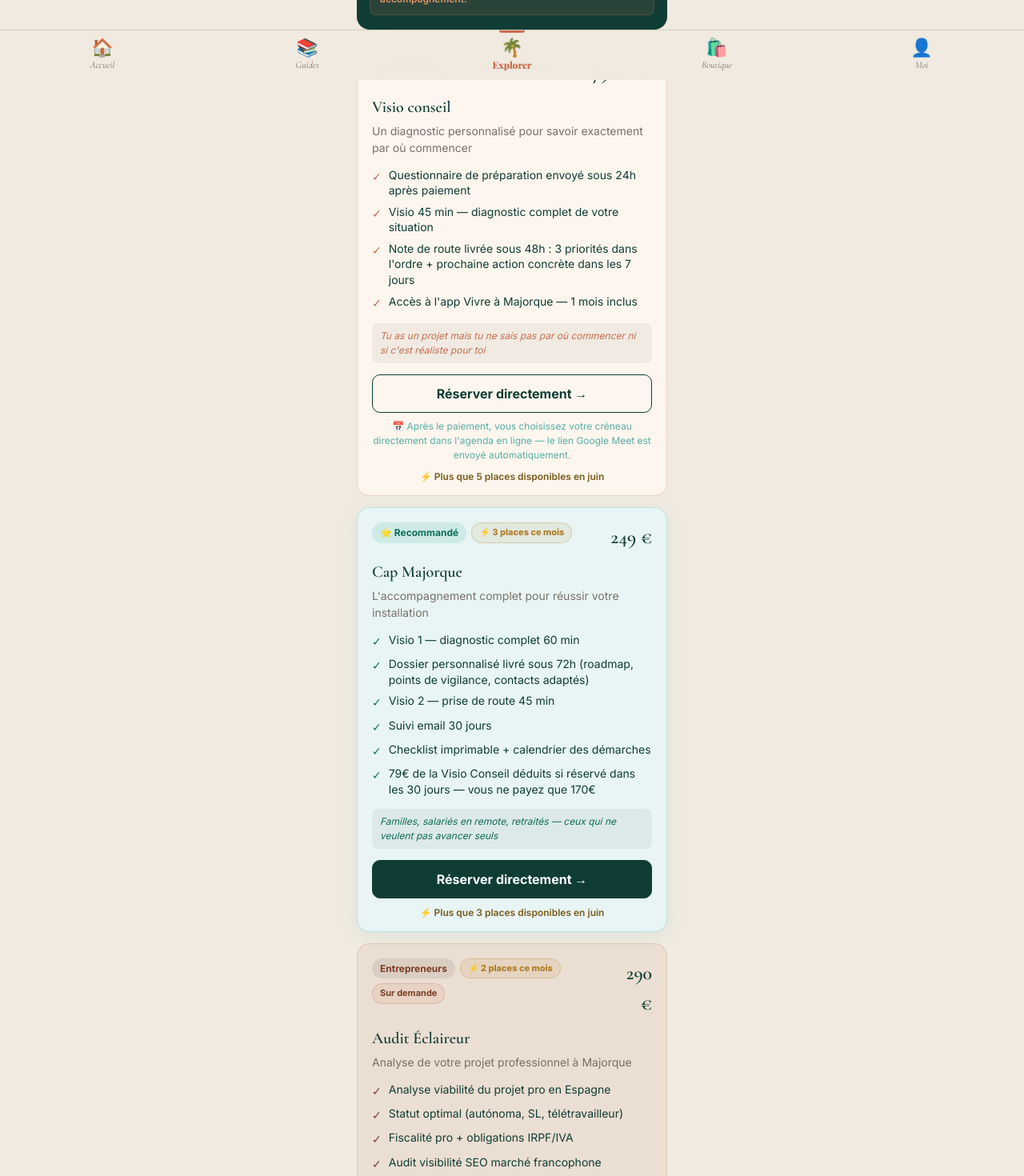
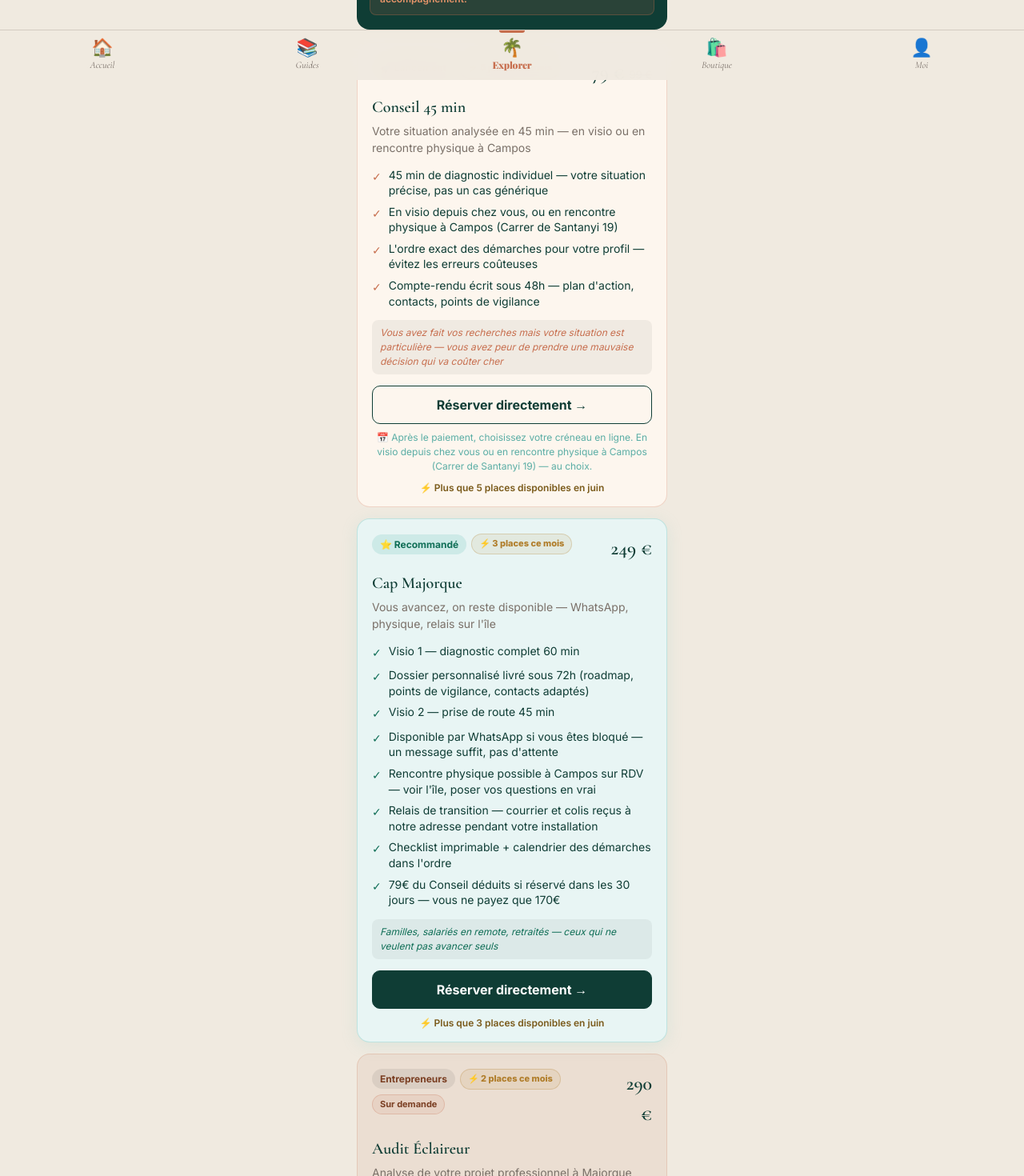
Before and after one commit to Vivreamajorque/vivre-a-majorque, a React (Vite) app: page /app/explorer/accompagnements in a window 1280 px wide. Shown: the part 700-2170 px from the top of the page at 80% size. Built offline with nearby package versions, Linux system fonts and the light colour scheme; sample sign-in values are in the browser's storage; a web font is replaced by a local one.

Commit message:
feat(offres): Conseil 45min visio/physique + WhatsApp + point ancrage Campos + suppression suivi email

```diff
--- a/src/pages/Accompagnements.jsx
+++ b/src/pages/Accompagnements.jsx
@@ -25,23 +25,23 @@ const OFFRES = [
   {
     id: 'visio',
     label: '🚀 Lancement',
-    titre: 'Visio conseil',
+    titre: 'Conseil 45 min',
     prix: '79 €',
     prixBarre: '99 €',
-    accroche: 'Un diagnostic personnalisé pour savoir exactement par où commencer',
+    accroche: 'Votre situation analysée en 45 min — en visio ou en rencontre physique à Campos',
     couleur: '#FDF6EE',
     border: 'rgba(199,110,78,0.25)',
     textAccent: '#C76E4E',
     highlight: false,
     lancement: true,
     inclus: [
-      { ok: true,  texte: 'Questionnaire de préparation envoyé sous 24h après paiement' },
-      { ok: true,  texte: 'Visio 45 min — diagnostic complet de votre situation' },
-      { ok: true,  texte: 'Note de route livrée sous 48h : 3 priorités dans l\'ordre + prochaine action concrète dans les 7 jours' },
-      { ok: true,  texte: 'Accès à l\'app Vivre à Majorque — 1 mois inclus' },
+      { ok: true,  texte: '45 min de diagnostic individuel — votre situation précise, pas un cas générique' },
+      { ok: true,  texte: 'En visio depuis chez vous, ou en rencontre physique à Campos (Carrer de Santanyi 19)' },
+      { ok: true,  texte: 'L\'ordre exact des démarches pour votre profil — évitez les erreurs coûteuses' },
+      { ok: true,  texte: 'Compte-rendu écrit sous 48h — plan d\'action, contacts, points de vigilance' },
     ],
-    pour: 'Tu as un projet mais tu ne sais pas par où commencer ni si c\'est réaliste pour toi',
-    sujet: 'Demande Visio Conseil — 79€ lancement',
+    pour: 'Vous avez fait vos recherches mais votre situation est particulière — vous avez peur de prendre une mauvaise décision qui va coûter cher',
+    sujet: 'Demande Conseil 45 min — 79€ lancement',
     stripeUrl: 'https://buy.stripe.com/bJeaEW1CYcSd8By0Zf6AM0J',
     prequalification: false,
   },
@@ -50,7 +50,7 @@ const OFFRES = [
     label: '⭐ Recommandé',
     titre: 'Cap Majorque',
     prix: '249 €',
-    accroche: 'L\'accompagnement complet pour réussir votre installation',
+    accroche: 'Vous avancez, on reste disponible — WhatsApp, physique, relais sur l\'île',
     couleur: '#E8F5F4',
     border: 'rgba(126,200,192,0.4)',
     textAccent: '#0F6E56',
@@ -59,9 +59,11 @@ const OFFRES = [
       { ok: true, texte: 'Visio 1 — diagnostic complet 60 min' },
       { ok: true, texte: 'Dossier personnalisé livré sous 72h (roadmap, points de vigilance, contacts adaptés)' },
       { ok: true, texte: 'Visio 2 — prise de route 45 min' },
-      { ok: true, texte: 'Suivi email 30 jours' },
-      { ok: true, texte: 'Checklist imprimable + calendrier des démarches' },
-      { ok: true, texte: '79€ de la Visio Conseil déduits si réservé dans les 30 jours — vous ne payez que 170€' },
+      { ok: true, texte: 'Disponible par WhatsApp si vous êtes bloqué — un message suffit, pas d\'attente' },
+      { ok: true, texte: 'Rencontre physique possible à Campos sur RDV — voir l\'île, poser vos questions en vrai' },
+      { ok: true, texte: 'Relais de transition — courrier et colis reçus à notre adresse pendant votre installation' },
+      { ok: true, texte: 'Checklist imprimable + calendrier des démarches dans l\'ordre' },
+      { ok: true, texte: '79€ du Conseil déduits si réservé dans les 30 jours — vous ne payez que 170€' },
     ],
     pour: 'Familles, salariés en remote, retraités — ceux qui ne veulent pas avancer seuls',
     sujet: 'Demande Cap Majorque — 249€',
@@ -79,11 +81,13 @@ const OFFRES = [
     textAccent: '#7a3e22',
     highlight: false,
     inclus: [
-      { ok: true, texte: 'Analyse viabilité du projet pro en Espagne' },
-      { ok: true, texte: 'Statut optimal (autónoma, SL, télétravailleur)' },
-      { ok: true, texte: 'Fiscalité pro + obligations IRPF/IVA' },
-      { ok: true, texte: 'Audit visibilité SEO marché francophone' },
-      { ok: true, texte: '79€ de la Visio Conseil déduits si réservé dans les 30 jours — vous ne payez que 211€' },
+      { ok: true, texte: 'Analyse viabilité du projet professionnel en Espagne — chiffres réels' },
+      { ok: true, texte: 'Statut optimal identifié — autónoma, SL, télétravailleur détaché' },
+      { ok: true, texte: 'Fiscalité pro détaillée — IRPF, IVA, obligations trimestrielles' },
+      { ok: true, texte: 'Disponible par WhatsApp pendant votre lancement — un message si vous bloquez' },
+      { ok: true, texte: 'Rencontre physique possible à Campos — voir l\'île, poser vos questions en vrai' },
+      { ok: true, texte: 'Relais de transition — courrier et colis reçus à notre adresse (Carrer de Santanyi 19, Campos)' },
+      { ok: true, texte: '79€ du Conseil déduits si réservé dans les 30 jours — vous ne payez que 211€' },
     ],
     pour: 'Entrepreneurs, indépendants, créateurs d\'activité à Majorque',
     sujet: 'Demande Audit Éclaireur — 290€',
@@ -105,9 +109,9 @@ const OFFRES = [
       { ok: true, texte: 'Tout le Cap Majorque (2 visios + dossier)' },
       { ok: true, texte: 'Tout l\'Audit Éclaireur (pro + fiscal + SEO)' },
       { ok: true, texte: 'Dossier unique fusionné — vie perso + projet pro' },
-      { ok: true, texte: 'Suivi email 60 jours (au lieu de 30)' },
+      { ok: true, texte: 'Disponible par WhatsApp pendant toute la durée — vie perso + lancement pro' },
       { ok: true, texte: 'Économie de 90 € vs achats séparés' },
-      { ok: true, texte: '79€ de la Visio Conseil déduits si réservé dans les 30 jours — vous ne payez que 370€' },
+      { ok: true, texte: '79€ du Conseil déduits si réservé dans les 30 jours — vous ne payez que 370€' },
     ],
     pour: 'Entrepreneurs qui déménagent leur vie ET leur activité à Majorque',
     sujet: 'Demande Installation Intégrale — 449€',
@@ -139,7 +143,7 @@ const FAQS = [
   },
   {
     q: "Et si j'ai encore des questions après la visio ?",
-    a: "La note de route livrée sous 48h répond à 90% des questions qui émergent juste après. Si vous souhaitez un suivi plus long — 30 jours d'email inclus, deux visios, dossier complet — c'est le Cap Majorque à 249€. Si votre projet est professionnel, l'Audit Éclaireur à 290€ couvre la partie activité.",
+    a: "La note de route livrée sous 48h répond à 90% des questions qui émergent juste après. Si vous souhaitez un suivi plus long — disponibilité WhatsApp + point d'ancrage à Campos, deux sessions, dossier complet — c'est le Cap Majorque à 249€. Si votre projet est professionnel, l'Audit Éclaireur à 290€ couvre la partie activité.",
   },
 ]
 
@@ -374,7 +378,7 @@ function OffreCard({ offre, onPrequalify }) {
             color: '#5AADA5', marginTop: 8, lineHeight: 1.5,
             fontFamily: 'var(--font-corps)',
           }}>
-            📅 Après le paiement, vous choisissez votre créneau directement dans l'agenda en ligne — le lien Google Meet est envoyé automatiquement.
+            📅 Après le paiement, choisissez votre créneau en ligne. En visio depuis chez vous ou en rencontre physique à Campos (Carrer de Santanyi 19) — au choix.
           </p>
         )}
 
@@ -468,8 +472,8 @@ export default function Accompagnements() {
         {[
           { num: '1', titre: 'Vous laissez votre email', detail: 'Accès gratuit à l\'app — guides, simulateurs, cockpit d\'installation', couleur: 'rgba(90,173,165,0.3)' },
           { num: '2', titre: 'Abonnement app (optionnel)', detail: '9,90€ le 1er mois — accès à tous les guides premium et l\'annuaire pro', couleur: 'rgba(90,173,165,0.2)' },
-          { num: '3', titre: 'Visio Conseil — 79€', detail: '45 min pour clarifier votre projet, 3 priorités concrètes + compte-rendu écrit', couleur: 'rgba(199,110,78,0.35)' },
-          { num: '4', titre: 'Accompagnement — si vous continuez', detail: 'Dans les 30 jours : les 79€ de la Visio sont déduits de votre accompagnement', couleur: 'rgba(199,110,78,0.2)' },
+          { num: '3', titre: 'Conseil 45 min — 79€', detail: 'En visio ou à Campos en vrai — votre situation analysée, 3 priorités + compte-rendu écrit', couleur: 'rgba(199,110,78,0.35)' },
+          { num: '4', titre: 'Accompagnement — si vous continuez', detail: 'Dans les 30 jours : les 79€ du Conseil sont déduits de votre accompagnement', couleur: 'rgba(199,110,78,0.2)' },
         ].map((step, i, arr) => (
           <div key={i}>
             <div style={{ display: 'flex', gap: 12, alignItems: 'flex-start' }}>
```
